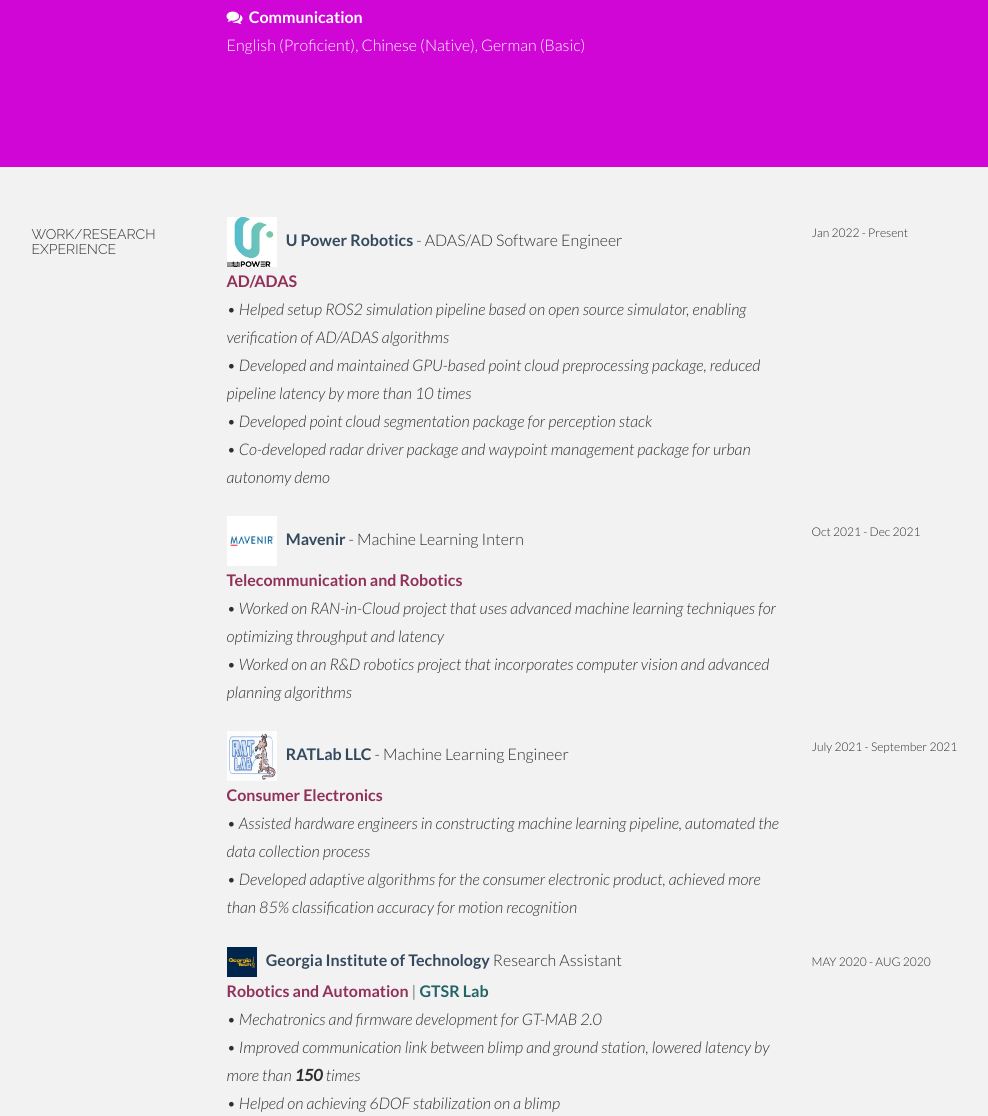
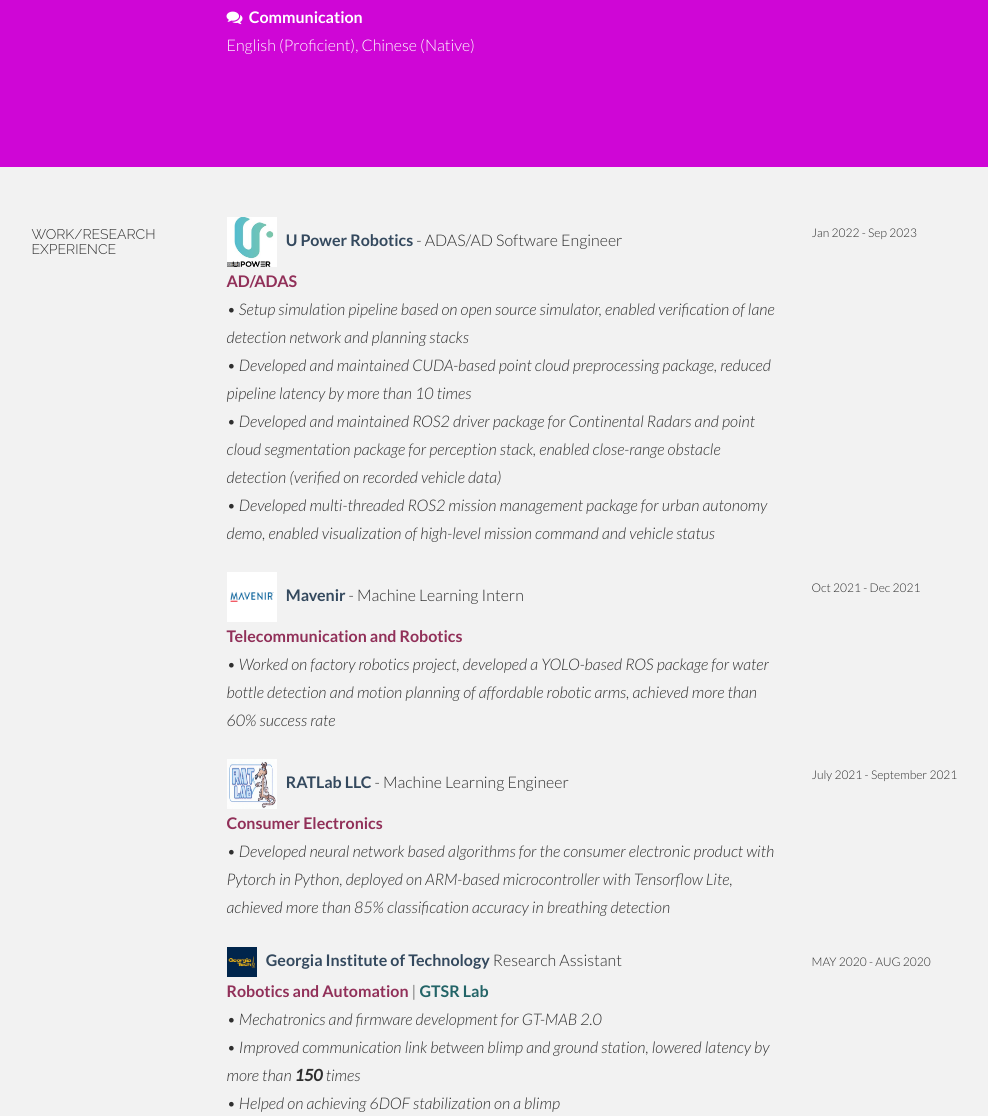
Before and after one commit to CharlesXu1124/charlesxu1124.github.io, a plain HTML site: page index.html in a window 1280 px wide. Shown: the part 6469-7585 px from the top of the page, without its empty margins (136-1124 px from the left). Drawn offline with Linux system fonts and the light colour scheme.

Commit message:
change content

```diff
--- a/index.html
+++ b/index.html
@@ -486,7 +486,7 @@
                     </p>
                     <p><i class="icon-gears"></i>&nbsp;&nbsp;<b>Tools</b> & <b>Frameworks</b><br/> Visual Studio, Android Studio, Unity, Github, MySQL, Azure SQL, Firebase, Matlab, Xcode, Eagle CAD, Altium, Solidworks, Three.js, Cannon.js
                     </p>
-                    <p><i class="icon-comments"></i>&nbsp;&nbsp;<b>Communication</b><br/> English (Proficient), Chinese (Native), German (Basic)
+                    <p><i class="icon-comments"></i>&nbsp;&nbsp;<b>Communication</b><br/> English (Proficient), Chinese (Native)
                     </p>
                 </div>
             </div>
@@ -511,15 +511,15 @@
                 <p><img src="assets/img/upower.png" height="50em" width="50em">
                     <t>&nbsp;&nbsp;U Power Robotics</t> - ADAS/AD Software Engineer<br/>
                     <span style="color:#913059;font-weight:bold;">AD/ADAS</span><br/>
-                    <i>&bull; Helped setup ROS2 simulation pipeline based on open source simulator, enabling verification of AD/ADAS algorithms</i><br/>
-                    <i>&bull; Developed and maintained GPU-based point cloud preprocessing package, reduced pipeline latency by more than 10 times</i><br/>
-                    <i>&bull; Developed point cloud segmentation package for perception stack</i><br/>
-                    <i>&bull; Co-developed radar driver package and waypoint management package for urban autonomy demo</i><br/>
+                    <i>&bull; Setup simulation pipeline based on open source simulator, enabled verification of lane detection network and planning stacks</i><br/>
+                    <i>&bull; Developed and maintained CUDA-based point cloud preprocessing package, reduced pipeline latency by more than 10 times</i><br/>
+                    <i>&bull; Developed and maintained ROS2 driver package for Continental Radars and point cloud segmentation package for perception stack, enabled close-range obstacle detection (verified on recorded vehicle data)</i><br/>
+                    <i>&bull; Developed multi-threaded ROS2 mission management package for urban autonomy demo, enabled visualization of high-level mission command and vehicle status</i><br/>
                 </p>
             </div>
             <div class="col-lg-3">
                 <p>
-                    <sm>Jan 2022 - Present</sm>
+                    <sm>Jan 2022 - Sep 2023</sm>
                 </p>
             </div>
 
@@ -527,8 +527,7 @@
                 <p><img src="assets/img/mavenir-logo.jpg" height="50em" width="50em">
                     <t>&nbsp;&nbsp;Mavenir</t> - Machine Learning Intern<br/>
                     <span style="color:#913059;font-weight:bold;">Telecommunication and Robotics</span><br/>
-                    <i>&bull; Worked on RAN-in-Cloud project that uses advanced machine learning techniques for optimizing throughput and latency</i><br/>
-                    <i>&bull; Worked on an R&D robotics project that incorporates computer vision and advanced planning algorithms</i><br/>
+                    <i>&bull; Worked on factory robotics project, developed a YOLO-based ROS package for water bottle detection and motion planning of affordable robotic arms, achieved more than 60% success rate</i><br/>
                 </p>
             </div>
             <div class="col-lg-3">
@@ -541,8 +540,7 @@
                 <p><img src="assets/img/rlab.png" height="50em" width="50em">
                     <t>&nbsp;&nbsp;RATLab LLC</t> - Machine Learning Engineer<br/>
                     <span style="color:#913059;font-weight:bold;">Consumer Electronics</span><br/>
-                    <i>&bull; Assisted hardware engineers in constructing machine learning pipeline, automated the data collection process</i><br/>
-                    <i>&bull; Developed adaptive algorithms for the consumer electronic product, achieved more than 85% classification accuracy for motion recognition</i><br/>
+                    <i>&bull; Developed neural network based algorithms for the consumer electronic product with Pytorch in Python, deployed on ARM-based microcontroller with Tensorflow Lite, achieved more than 85% classification accuracy in breathing detection</i><br/>
                 </p>
             </div>
             <div class="col-lg-3">
```
